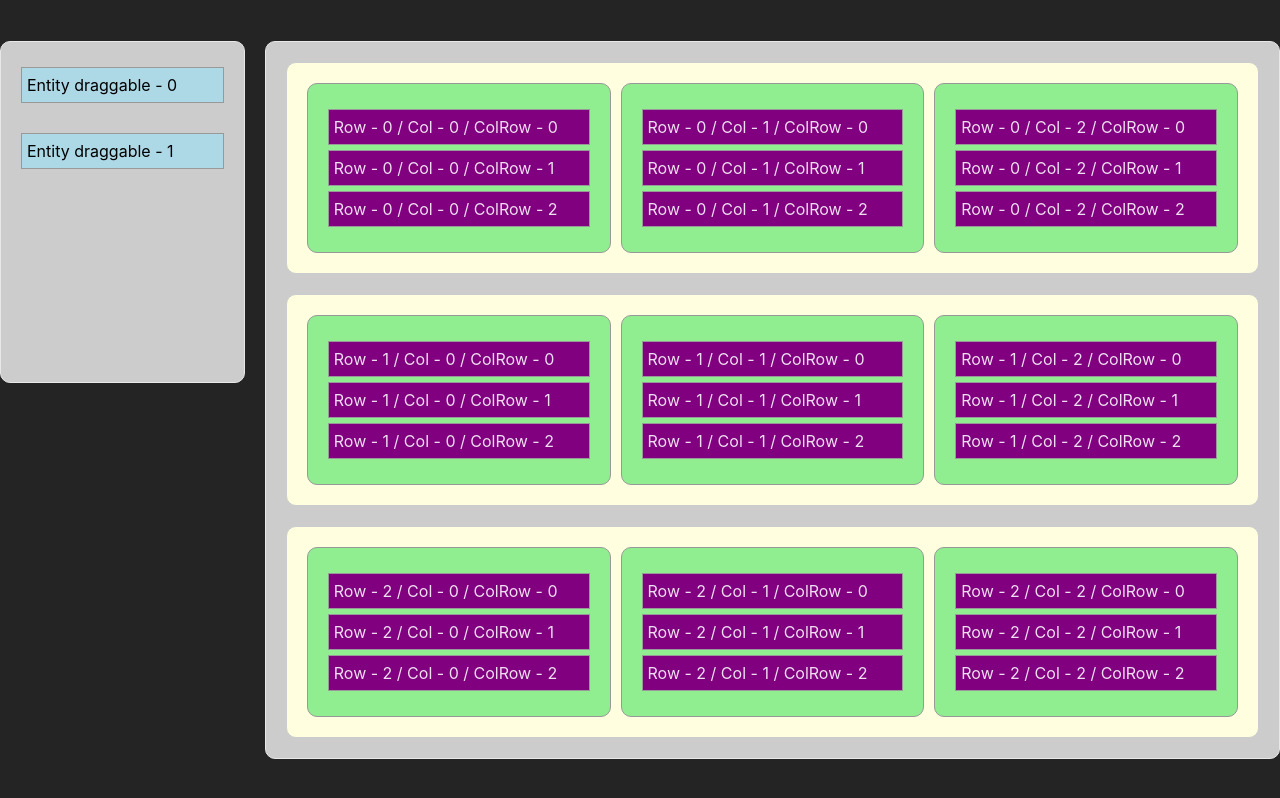
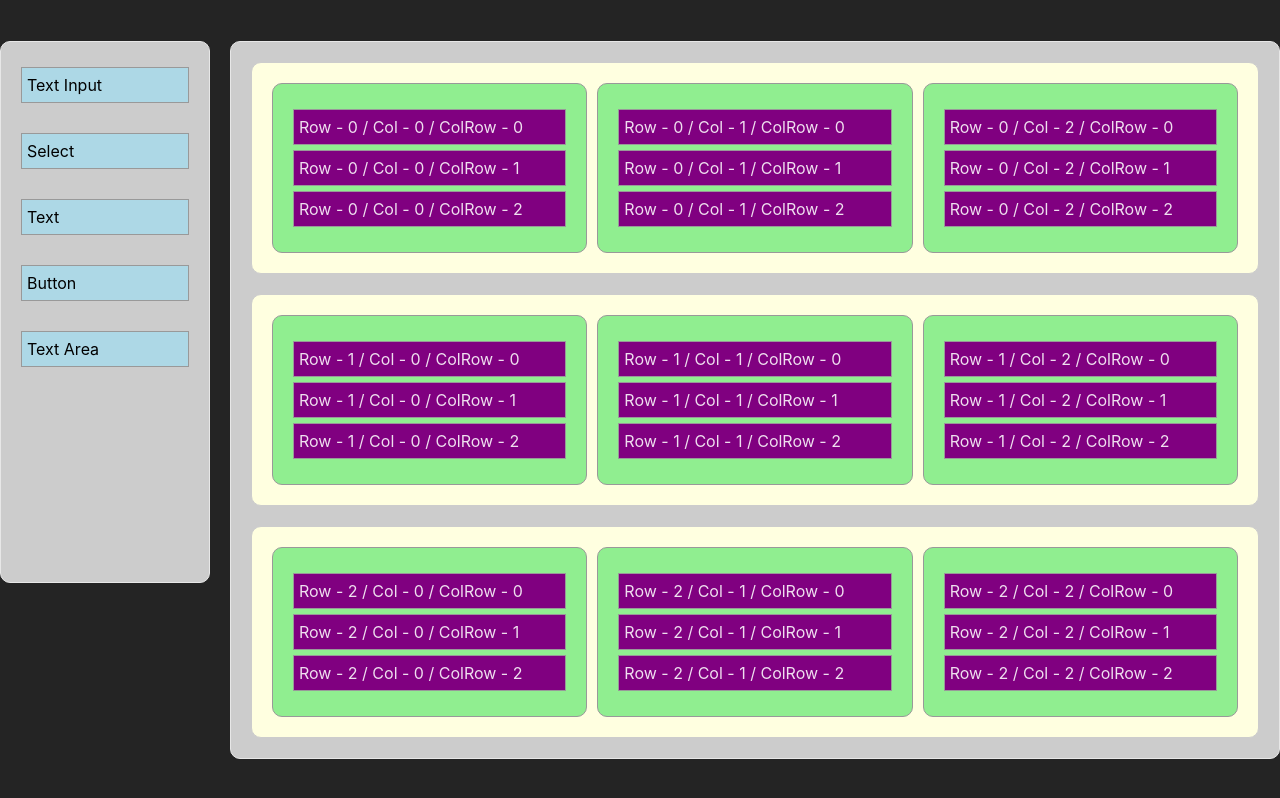
Before and after one commit to karthi13/dnd-kit-sortable, a React (Vite) app: page / in a window 1280 px wide. Built offline with nearby package versions, Linux system fonts and the light colour scheme.

Commit message:
fix the draggability

```diff
--- a/src/App.css
+++ b/src/App.css
@@ -15,9 +15,9 @@
   background-color: #ccc;
 }
 
-.pot {
-  width: 250px;
-  height: 300px;
+.sidebar {
+  width: 200px;
+  height: 500px;
   display: flex;
   flex-direction: column;
   gap: 20px;
--- a/src/App.tsx
+++ b/src/App.tsx
@@ -8,7 +8,6 @@ import {
   TouchSensor,
   useSensor,
   useSensors,
-  closestCenter,
   DragOverlay,
 } from "@dnd-kit/core";
 import React, { useState, useRef } from "react";
@@ -23,7 +22,11 @@ import Row from "@/components/row";
 import "@/App.css";
 import { arrayMove, SortableContext } from "@dnd-kit/sortable";
 import ColumnRow from "./components/columnRow";
-import DraggableEntity from "./components/DraggableEntity";
+import Sidebar from "./components/sidebar/Sidebar";
+import SidebarEntity from "./components/sidebar/SidebarEntity";
+import { ulid } from "ulid";
+
+import { current } from "immer";
 
 type Props = {};
 const generatedData: Container = generateContent("container-1", 3);
@@ -36,8 +39,19 @@ const App: React.FC<Props> = () => {
   const [activeColRow, setActiveColRow] = useState<ColRowType | undefined>(
     undefined
   );
+
+  const [sidebarFieldsRegenKey, setSidebarFieldsRegenKey] = useState(
+    Date.now().toString()
+  );
+  const [activeSidebarEntity, setActiveSidebarEntity] = useState<{
+    type: string;
+    title: string;
+  } | null>(null);
+
   const spacerInsertedRef = useRef<boolean | null>(null);
-  const currentDragEntityRef = useRef<ColRowType | null>(null);
+  const currentDragEntityRef = useRef<{ id: string; type: string } | null>(
+    null
+  );
 
   const sensors = useSensors(mouseSensor, touchSensor, keyboardSensor);
 
@@ -47,8 +61,10 @@ const App: React.FC<Props> = () => {
     const activeData = active?.data?.current;
     const { rowIndex, colIndex, colRowIndex } = over?.data?.current?.parent;
 
+    console.log("over => event", over);
     if (activeData.fromSideBar) {
       if (!spacerInsertedRef.current) {
+        console.log("inside the if block spacerInsertedRef is false");
         const spacer = {
           id: active.id + "-spacer",
         };
@@ -90,15 +106,53 @@ const App: React.FC<Props> = () => {
           }
           spacerInsertedRef.current = true;
         });
-      } else if (!over) {
-        // This solves the issue where you could have a spacer handing out in the canvas if you drug
-        // a sidebar item on and then off
-        // spacerInsertedRef.current = false;
       } else {
+        console.log("else block in over event =>");
         setContainerData((draft) => {
           const spacerIndex = draft.rows[rowIndex].columns[
             colIndex
           ].columnRows.findIndex((f) => f.id.includes("-spacer"));
+
+          console.log({ spacerIndex });
+
+          // if the spacer is negative, then it is placed in another column remove it there and
+          // add spacer in this column
+          if (spacerIndex < 0) {
+            const spacerIndexes:
+              | {
+                  rowIndex: number;
+                  colIndex: number;
+                  colRowIndex: number;
+                }[]
+              = [];
+
+            draft.rows.forEach((row, rowIndex) => {
+              row.columns.forEach((column, colIndex) => {
+                column.columnRows.forEach((colRow, colRowIndex) => {
+                  if (colRow.id.includes("-spacer")) {
+                    spacerIndexes.push({ rowIndex, colIndex, colRowIndex });
+                  }
+                });
+              });
+            });
+
+            if (spacerIndexes.length) {
+              spacerIndexes.forEach((item) => {
+                draft.rows[item.rowIndex].columns[item.colIndex].columnRows =
+                  draft.rows[item.rowIndex].columns[
+                    item.colIndex
+                  ].columnRows.filter((item) => !item.id.includes("-spacer"));
+
+                draft.rows[rowIndex].columns[colIndex].columnRows.forEach(
+                  (colRow, index) => {
+                    colRow.colRowIndex = index;
+                  }
+                );
+              });
+            }
+            spacerInsertedRef.current = false;
+            return;
+          }
 
           const nextIndex =
             colRowIndex > -1
@@ -185,11 +239,15 @@ const App: React.FC<Props> = () => {
   };
 
   const cleanUp = () => {
+    setActiveRow(undefined);
+    setActiveColRow(undefined);
+    setActiveSidebarEntity(null);
     currentDragEntityRef.current = null;
     spacerInsertedRef.current = false;
   };
 
   const onDragStart = (event: DragStartEvent) => {
+    console.log("Drag start event =>", { ...event });
     const activeType = event.active.data.current?.type;
     const activeData = event.active.data.current;
 
@@ -212,23 +270,54 @@ const App: React.FC<Props> = () => {
       return;
     }
 
-    if (activeType === "entity") {
     if (activeData?.fromSideBar) {
+      setActiveSidebarEntity({
+        title: activeData.title,
+        type: activeData.type,
+      });
       currentDragEntityRef.current = {
         id: event.active.id as string,
-          content: activeData.content,
-          parent: {
-            rowIndex: undefined,
-            colIndex: undefined,
-          },
+        type: activeData.type,
       };
       return;
     }
-    }
   };
 
-  const onDragEnd = ({ over }: DragOverEvent) => {
-    console.log({ over });
+  const onDragEnd = ({ active, over }: DragOverEvent) => {
+    console.log({ active, over });
+    if (
+      active?.data?.current?.fromSideBar &&
+      over?.data?.current?.type === "colRow"
+    ) {
+      const { rowIndex, colIndex } = over.data.current.parent;
+
+      setContainerData((draft) => {
+        const spacerIndex = draft.rows[rowIndex].columns[
+          colIndex
+        ].columnRows.findIndex((f) => f.id.includes("-spacer"));
+        draft.rows[rowIndex].columns[colIndex].columnRows.splice(
+          spacerIndex,
+          1,
+          {
+            id: ulid(),
+            content: `Row - ${rowIndex} / Col - ${colIndex} / ColRow - ${spacerIndex}`,
+            colRowIndex: spacerIndex,
+            parent: {
+              rowIndex,
+              colIndex,
+            },
+          }
+        );
+        draft.rows[rowIndex].columns[colIndex].columnRows.forEach(
+          (colRow, index) => {
+            colRow.colRowIndex = index;
+          }
+        );
+      });
+    }
+
+    setSidebarFieldsRegenKey(Date.now().toString());
+    cleanUp();
   };
 
   const onDragOver = (event: DragEndEvent) => {
@@ -237,6 +326,7 @@ const App: React.FC<Props> = () => {
     const currentOverData = over?.data?.current;
     const activeType = active.data.current?.type;
     const overType = over?.data.current?.type;
+    console.log({ currentActiveData, currentOverData });
 
     // condition is triggered when we drag the rows
     if (
@@ -253,13 +343,29 @@ const App: React.FC<Props> = () => {
     }
 
     // condition is triggered when we drag the entity to drop over a column
-    if (
-      currentActiveData?.type === "entity" &&
-      currentOverData?.type === "colRow" &&
-      currentActiveData &&
-      currentOverData
-    ) {
+    if (currentActiveData?.fromSideBar) {
+      if (currentOverData?.type === "colRow") {
         handleEntityDragOver(active, over);
+      } else if (!currentOverData) {
+        // This solves the issue where you could have a spacer handing out in the canvas if you drug
+        // a sidebar item on and then off
+        setContainerData((draft) => {
+          draft.rows.forEach((row) => {
+            row.columns.forEach((column) => {
+              // Remove items with "-spacer" in id
+              column.columnRows = column.columnRows.filter(
+                (item) => !item.id.includes("-spacer")
+              );
+
+              // Reassign colRowIndex values
+              column.columnRows.forEach((colRow, index) => {
+                colRow.colRowIndex = index;
+              });
+            });
+          });
+        });
+        spacerInsertedRef.current = false;
+      }
       return;
     }
 
@@ -274,16 +380,6 @@ const App: React.FC<Props> = () => {
     }
   };
 
-  const itemsToDrag = Array.from({ length: 2 }, (_, colRowIndex) => {
-    return (
-      <DraggableEntity
-        key={colRowIndex + ``}
-        id={colRowIndex + ``}
-        content={`Entity draggable - ${colRowIndex}`}
-      />
-    );
-  });
-
   return (
     <>
       <DndContext
@@ -291,9 +387,8 @@ const App: React.FC<Props> = () => {
         onDragEnd={onDragEnd}
         onDragOver={onDragOver}
         sensors={sensors}
-        collisionDetection={closestCenter}
       >
-        <div className="pot">{itemsToDrag}</div>
+        <Sidebar id={sidebarFieldsRegenKey} />
         <div className="container">
           <SortableContext items={containerData.rows.map((row) => row.id)}>
             {containerData.rows.map((row: RowType) => (
@@ -302,6 +397,9 @@ const App: React.FC<Props> = () => {
           </SortableContext>
         </div>
         <DragOverlay>
+          {activeSidebarEntity ? (
+            <SidebarEntity overlay title={activeSidebarEntity.title} />
+          ) : null}
           {activeRow ? <Row row={activeRow} dragging={true} /> : null}
           {activeColRow ? (
             <ColumnRow colRow={activeColRow} dragging={true} />
--- a/src/components/DraggableEntity.tsx
+++ /dev/null
@@ -1,30 +0,0 @@
-import { useDraggable } from "@dnd-kit/core";
-import { CSS } from "@dnd-kit/utilities";
-
-const DraggableEntity = ({ id, content }: { content: string; id: string }) => {
-  const { attributes, listeners, setNodeRef, transform } = useDraggable({
-    id,
-    data: {
-      content,
-      type: "entity",
-      fromSideBar: true,
-    },
-  });
-
-  const style = {
-    transform: CSS.Translate.toString(transform),
-    padding: "5px",
-    border: "1px solid #999",
-    margin: "5px 0",
-    backgroundColor: "lightblue",
-    color: "black",
-  };
-
-  return (
-    <div ref={setNodeRef} style={style} {...listeners} {...attributes}>
-      {content}
-    </div>
-  );
-};
-
-export default DraggableEntity;
--- a/src/components/column/index.tsx
+++ b/src/components/column/index.tsx
@@ -5,15 +5,29 @@ import {
   SortableContext,
   verticalListSortingStrategy,
 } from "@dnd-kit/sortable";
-import { useDropContext } from "@/contexts/DropContext";
+import { useDroppable } from "@dnd-kit/core";
+import { CSS } from "@dnd-kit/utilities";
 
 type Props = {
   column: ColumnType;
 };
 
 const Column: React.FC<Props> = ({ column }) => {
+  const { listeners, setNodeRef, transform, transition } = useDroppable({
+    id: column.id,
+    data: {
+      parent: null,
+      isContainer: true,
+    },
+  });
+
+  const style = {
+    transform: CSS.Transform.toString(transform),
+    transition,
+    flex: 1,
+  };
+
   const colStyle = {
-    flex: 1,
     gap: "20px",
     border: "1px solid #999",
     padding: "20px",
@@ -22,6 +36,7 @@ const Column: React.FC<Props> = ({ column }) => {
   };
 
   return (
+    <div ref={setNodeRef} style={style} {...listeners}>
       <SortableContext
         items={column.columnRows}
         strategy={verticalListSortingStrategy}
@@ -32,6 +47,7 @@ const Column: React.FC<Props> = ({ column }) => {
           ))}
         </div>
       </SortableContext>
+    </div>
   );
 };
 
--- /dev/null
+++ b/src/components/sidebar/DraggableEntity.tsx
@@ -0,0 +1,31 @@
+import { useDraggable } from "@dnd-kit/core";
+import { CSS } from "@dnd-kit/utilities";
+import { useRef } from "react";
+import SidebarEntity from "./SidebarEntity";
+
+type Props = {
+  entity: {
+    type: string;
+    title: string;
+  };
+};
+
+const DraggableEntity: React.FC<Props> = ({ entity }) => {
+  const id = useRef(Date.now());
+  const { attributes, listeners, setNodeRef } = useDraggable({
+    id: id.current,
+    data: {
+      type: entity.type,
+      title: entity.title,
+      fromSideBar: true,
+    },
+  });
+
+  return (
+    <div ref={setNodeRef} {...listeners} {...attributes}>
+      <SidebarEntity title={entity.title}></SidebarEntity>
+    </div>
+  );
+};
+
+export default DraggableEntity;
--- /dev/null
+++ b/src/components/sidebar/Sidebar.tsx
@@ -0,0 +1,40 @@
+import DraggableEntity from "./DraggableEntity";
+
+const DraggableEntities = [
+  {
+    type: "input",
+    title: "Text Input",
+  },
+  {
+    type: "select",
+    title: "Select",
+  },
+  {
+    type: "text",
+    title: "Text",
+  },
+  {
+    type: "button",
+    title: "Button",
+  },
+  {
+    type: "textarea",
+    title: "Text Area",
+  },
+];
+
+type Props = {
+  id: string
+};
+
+const Sidebar: React.FC<Props> = ({ id }) => {
+  return (
+    <div key={id} className="sidebar">
+      {DraggableEntities.map((entity) => (
+        <DraggableEntity key={entity.type} entity={entity} />
+      ))}
+    </div>
+  );
+};
+
+export default Sidebar;
--- /dev/null
+++ b/src/components/sidebar/SidebarEntity.tsx
@@ -0,0 +1,18 @@
+type Props = {
+  overlay?: boolean;
+  title: string;
+};
+
+const SidebarEntity: React.FC<Props> = ({ overlay, title }) => {
+  const defaultStyle = {
+    padding: "5px",
+    border: "1px solid #999",
+    margin: "5px 0",
+    backgroundColor: overlay ? "lightsalmon" : "lightblue",
+    color: "black",
+  };
+
+  return <div style={defaultStyle}>{title}</div>;
+};
+
+export default SidebarEntity;
--- a/src/main.tsx
+++ b/src/main.tsx
@@ -2,12 +2,9 @@ import { StrictMode } from "react";
 import { createRoot } from "react-dom/client";
 import "./index.css";
 import App from "./App.tsx";
-import { DropProvider } from "./contexts/DropContext.tsx";
 
 createRoot(document.getElementById("root")!).render(
   <StrictMode>
-    <DropProvider>
-      <App />
-    </DropProvider>
+    <App />
   </StrictMode>
 );
```
Lines whose indentation alone changed are shown as unchanged.
